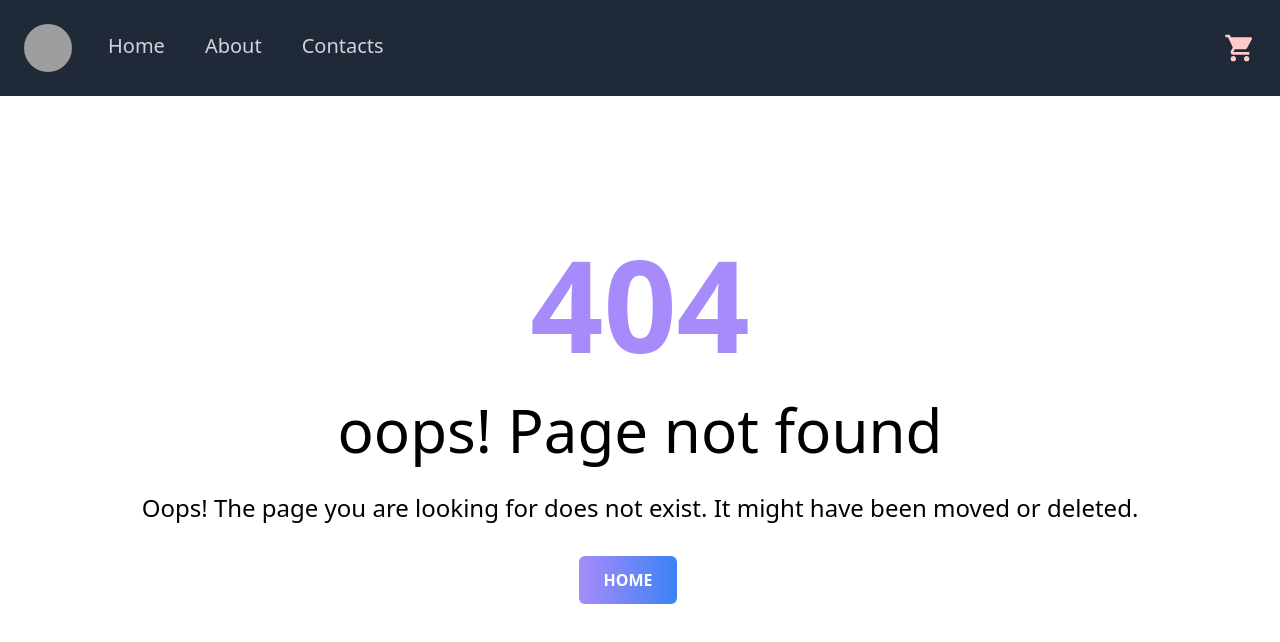
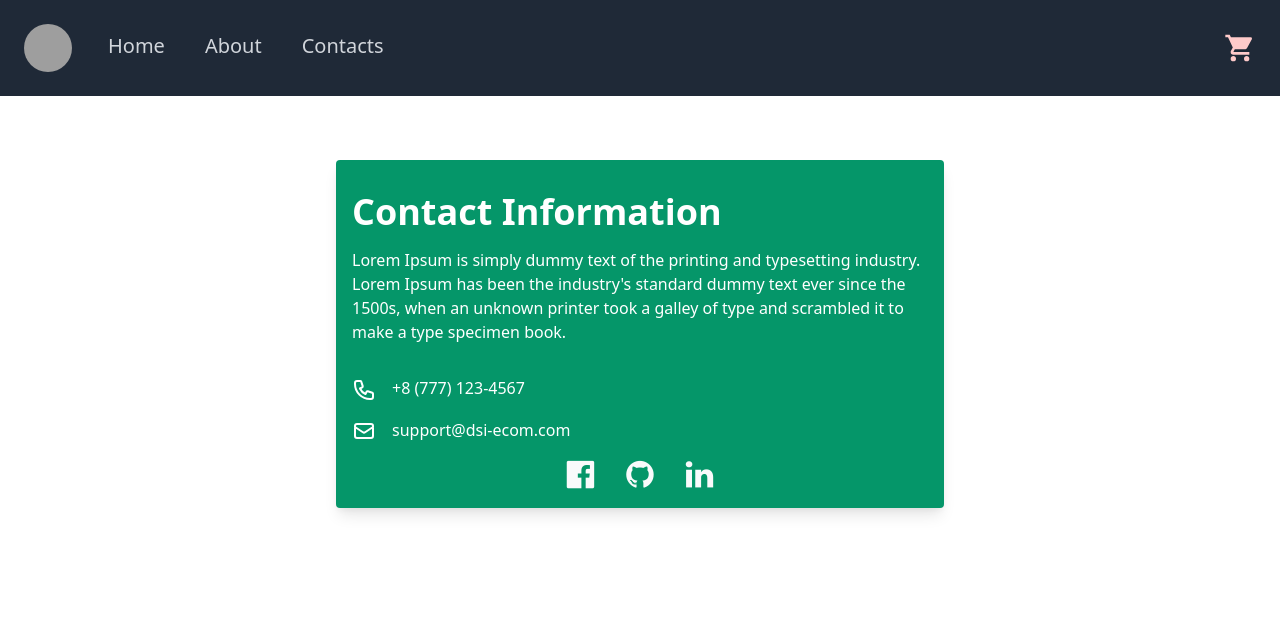
Before and after one commit to jahid-044/e-commerce_with_Redux, a React (Create React App) app: page /contact in a window 1280 px wide. Before the commit this address had no page. Shown: the top 642 px of the page. Built offline with nearby package versions, Linux system fonts and the light colour scheme; grey boxes are pictures that could not be loaded.

Commit message:
about contact page done

```diff
--- /dev/null
+++ b/src/Components/AboutUs.js
@@ -0,0 +1,18 @@
+import { Link } from "react-router-dom"
+
+export default function AboutUs() {
+    return (
+        <div className="flex flex-col justify-center items-center">
+            <div className=" bg-green-100 w-full h-36 flex justify-center items-center">
+                <h1 className="text-center font-bold text-5xl">About Us</h1>
+            </div>
+            <h1 className="w-1/2 text-center text-xl mt-20">
+                DSI-e.com is a premium provider of supplements around the world. It preserves the reputation of providing services to mass people.
+                We assure you that we make difference in our every step from hand to machine. We make similarity in our difference.
+            </h1>
+            <Link to="/">
+                <button className="bg-green-600 hover:bg-green-700 px-6 py-3 border border-transparent rounded-md shadow-sm text-white text-base font-medium mt-8">Go to shop</button>
+            </Link>
+        </div>
+    )
+}
--- a/src/Components/Cards.js
+++ b/src/Components/Cards.js
@@ -1,4 +1,3 @@
-import { useEffect, useState } from "react";
 import { useSelector, useDispatch } from "react-redux";
 import { fetchProduct } from "../Action/fetchAction";
 import { changeQuantity } from "../Action/shopActions";
--- /dev/null
+++ b/src/Components/ContactUs.js
@@ -0,0 +1,38 @@
+import { MailIcon, PhoneIcon } from "@heroicons/react/outline";
+
+function ContactUs() {
+    return (
+        <div className="max-w-2xl mx-auto py-4 px-2 sm:py-8 sm:px-4 lg:py-16 lg:max-w-7xl lg:px-8 grid grid-cols-1 lg:grid-cols-4">
+            <div className="bg-green-600 text-white lg:col-start-2 lg:col-span-2 p-4 rounded shadow-lg">
+                <h1 className="text-4xl font-bold py-4">Contact Information</h1>
+                <p>Lorem Ipsum is simply dummy text of the printing and typesetting industry.
+                    Lorem Ipsum has been the industry's standard dummy text ever since the 1500s,
+                    when an unknown printer took a galley of type and scrambled it to make a type specimen book.
+                </p>
+                <div className="mt-8">
+                    <PhoneIcon className="inline-block mr-4 h-6 w-6" aria-hidden="true" />
+                    <span>+8 (777) 123-4567</span>
+                </div>
+
+                <div className="mt-4">
+                    <MailIcon className="inline-block mr-4 h-6 w-6" aria-hidden="true" />
+                    <span>support@dsi-ecom.com</span>
+                </div>
+
+                <div className="mt-4 flex justify-center items-center space-x-8">
+                    <a href="https://www.facebook.com/DynamicSolutionInnovators/">
+                        <i className="fa fa-facebook-official fa-2x text-gray-50 inline-block" />
+                    </a>
+                    <a href="https://github.com/DSInnovators">
+                        <i className="fa fa-github fa-2x text-gray-50 inline-block" />
+                    </a>
+                    <a href="https://www.linkedin.com/company/dsinnovators">
+                        <i className="fa fa-linkedin fa-2x text-gray-50 inline-block" />
+                    </a>
+                </div>
+            </div>
+        </div>
+    )
+}
+
+export default ContactUs;
--- a/src/Components/Home.js
+++ b/src/Components/Home.js
@@ -12,6 +12,8 @@ import EmptyCart from './EmptyCart';
 import { Provider } from 'react-redux'
 import { store, persistor } from '../Store/ShoppingStore';
 import { PersistGate } from 'redux-persist/integration/react';
+import AboutUs from './AboutUs';
+import ContactUs from './ContactUs';
 
 
 
@@ -24,6 +26,12 @@ function Home() {
                     <Switch>
                         <Route exact path="/">
                             <Cards />
+                        </Route>
+                        <Route exact path="/about" >
+                            <AboutUs />
+                        </Route>
+                        <Route exact path="/contact" >
+                            <ContactUs />
                         </Route>
                         <Route exact path="/checkout" >
                             <Checkout />
--- a/src/Components/Nav.js
+++ b/src/Components/Nav.js
@@ -8,8 +8,8 @@ import { useSelector } from 'react-redux'
 
 const navigation = [
   { name: 'Home', path: '/', current: false },
-  { name: 'About', path: '#', current: false },
-  { name: 'Contacts', path: '#', current: false },
+  { name: 'About', path: '/about', current: false },
+  { name: 'Contacts', path: '/contact', current: false },
 ]
 
 function classNames(...classes) {
--- a/src/Reducer/rootReducer.js
+++ b/src/Reducer/rootReducer.js
@@ -1,6 +1,7 @@
 import { combineReducers } from "redux";
 import fetchReducer from "./fetchReducer";
 import shopReducer from "./shopReducer";
+
 const rootReducer = combineReducers({
     static: shopReducer,
     dynamic: fetchReducer
```
